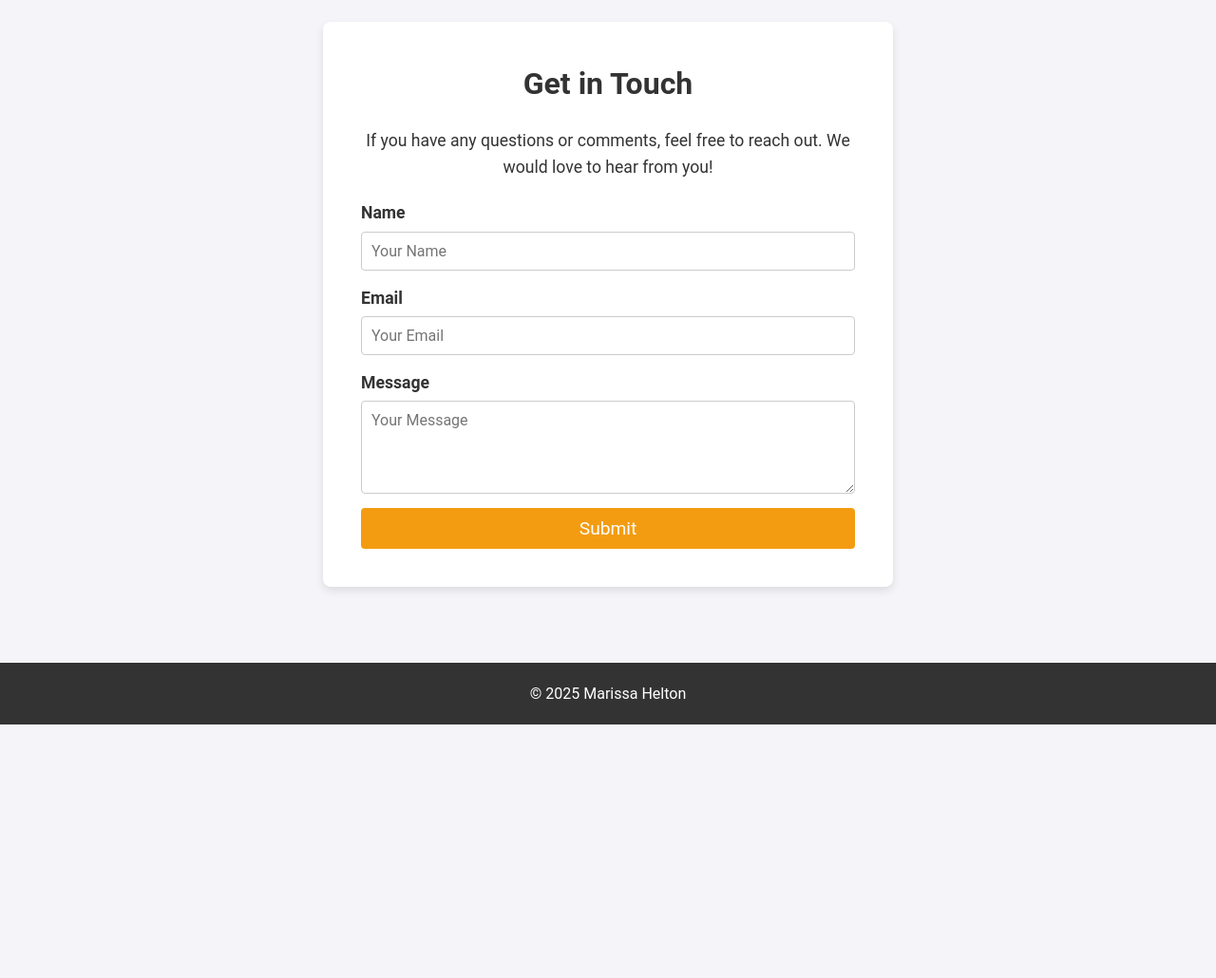
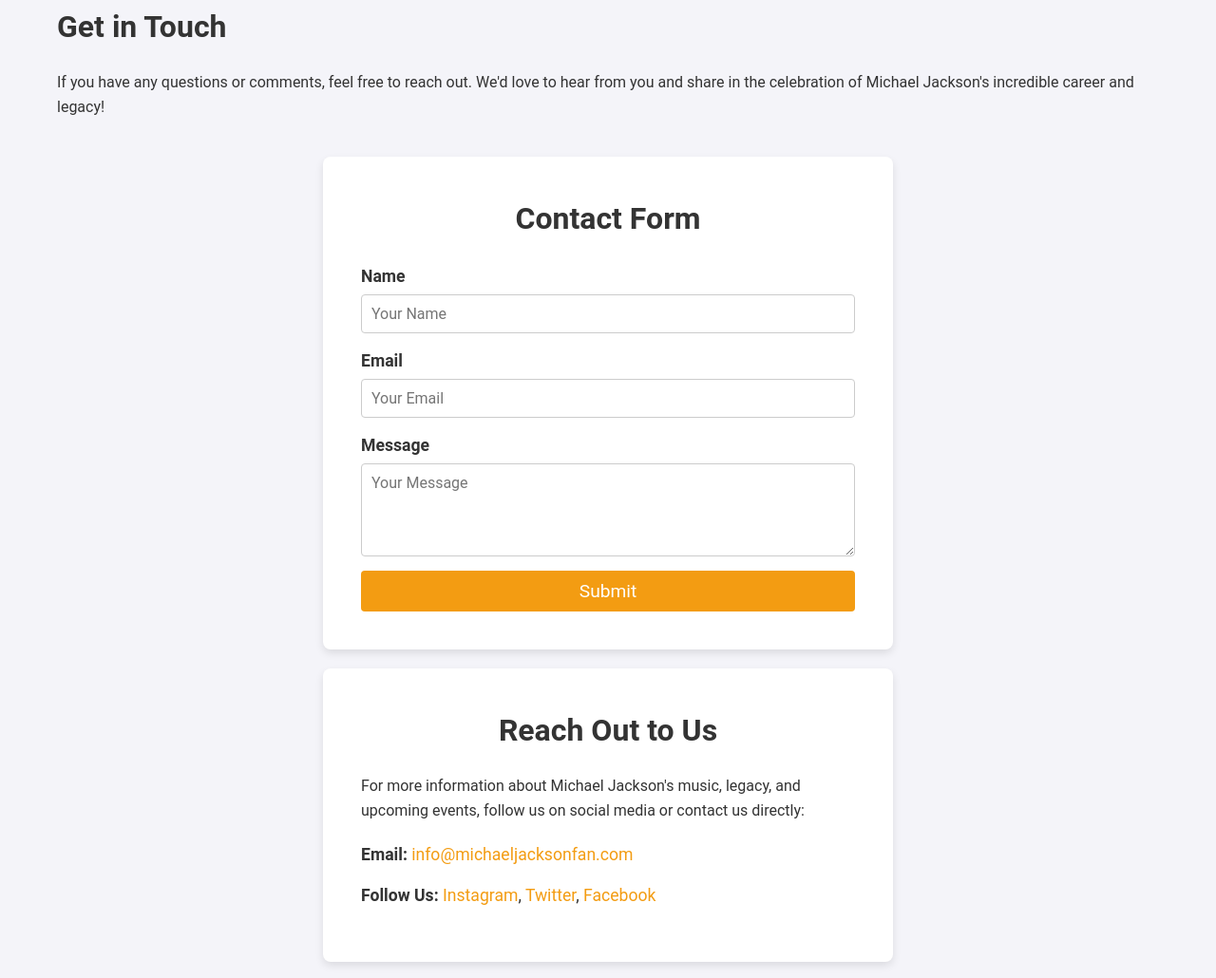
Before and after one commit to MarissaHelton/MichaelJackson, a plain HTML site: page contact.html in a window 1280 px wide. Shown: the part 222-1252 px from the top of the page at 95% size. Before the commit the page ends 1035 px from the top, so only its background shows below. Drawn offline with Linux system fonts and the light colour scheme.

Commit message:
Update contact.html
added a way fir the user to contact Michale jackson social media

```diff
--- a/contact.html
+++ b/contact.html
@@ -23,10 +23,14 @@
     </header>
 
     <main>
+        <section class="contact-info-section">
+            <h2>Get in Touch</h2>
+            <p>If you have any questions or comments, feel free to reach out. We'd love to hear from you and share in the celebration of Michael Jackson's incredible career and legacy!</p>
+        </section>
+
+        <!-- Contact Form Section -->
         <section class="contact-form-section">
-            <h2>Get in Touch</h2>
-            <p>If you have any questions or comments, feel free to reach out. We would love to hear from you!</p>
-
+            <h2>Contact Form</h2>
             <form action="#" method="post" class="contact-form">
                 <div class="form-group">
                     <label for="name">Name</label>
@@ -46,6 +50,20 @@
                 <button type="submit" class="submit-btn">Submit</button>
             </form>
         </section>
+
+        <!-- Contact Details Section -->
+        <section class="contact-details-section">
+            <h2>Reach Out to Us</h2>
+            <p>For more information about Michael Jackson's music, legacy, and upcoming events, follow us on social media or contact us directly:</p>
+            <ul>
+                <li><strong>Email:</strong> <a href="mailto:info@michaeljacksonfan.com">info@michaeljacksonfan.com</a></li>
+                <li><strong>Follow Us:</strong>
+                    <a href="https://www.instagram.com/michaeljackson" target="_blank">Instagram</a>,
+                    <a href="https://www.twitter.com/michaeljackson" target="_blank">Twitter</a>,
+                    <a href="https://www.facebook.com/michaeljackson" target="_blank">Facebook</a>
+                </li>
+            </ul>
+        </section>
     </main>
 
     <footer>
```
